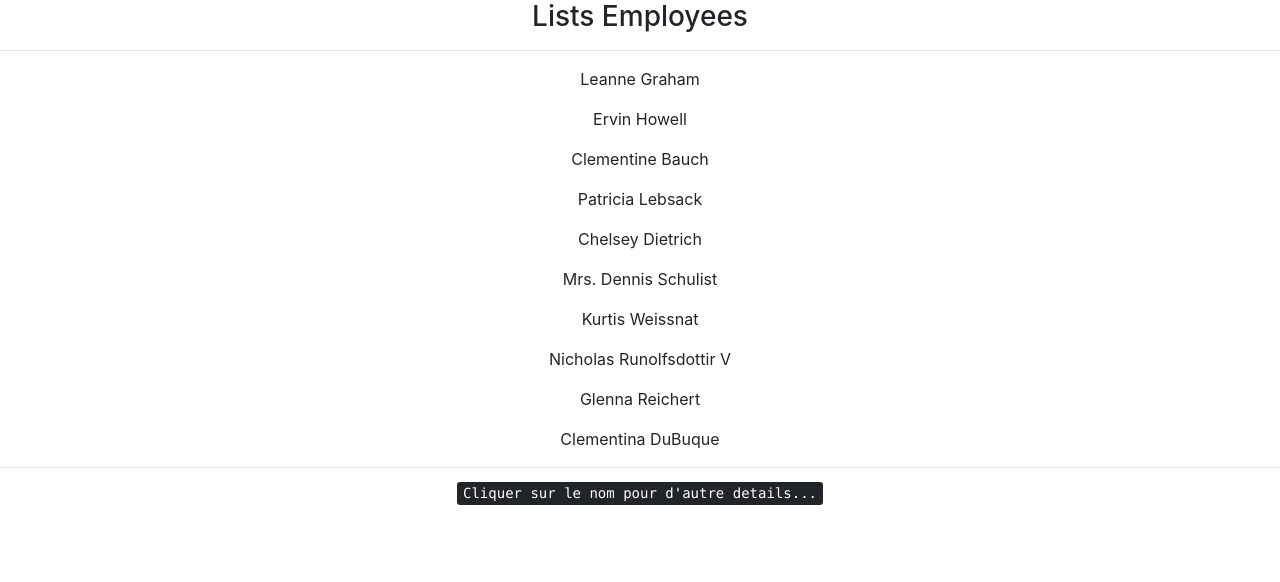
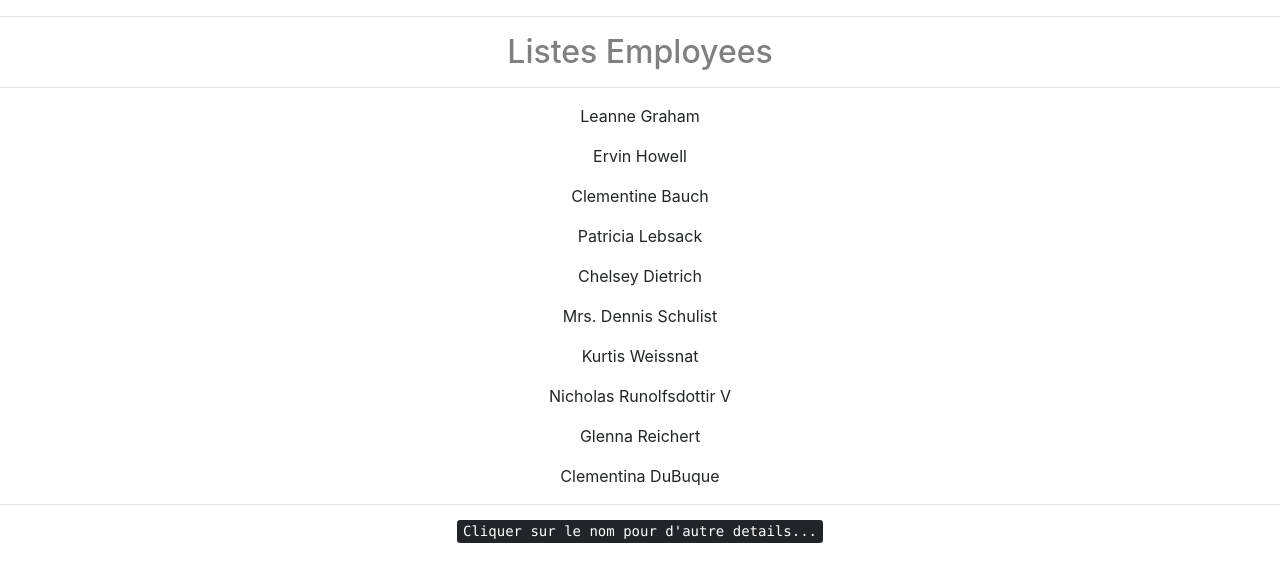
Before and after one commit to SalaHmT/ng-Project, an Angular app: page / in a window 1280 px wide. Shown: the top 582 px of the page. Built offline with nearby package versions, Linux system fonts and the light colour scheme.

Commit message:
not-important

```diff
--- a/src/app/employee/employee.component.html
+++ b/src/app/employee/employee.component.html
@@ -1,7 +1,11 @@
 <div style="list-style-position: inside ;text-align: center; ">
-  <h3>Lists Employees</h3>
-  <hr />
-  <div class="container">
+  <div>
+    <hr />
+    <h2 style="color: gray;">Listes Employees</h2>
+    <hr />
+  </div>
+
+  <div class="bg-muted" class="container">
     <ul class="list-unstyled" *ngFor="let i of listEmp" (click)="onclick(i)">
       <li style="align-content: center; cursor: pointer; ">
         {{ i.name }}
```
